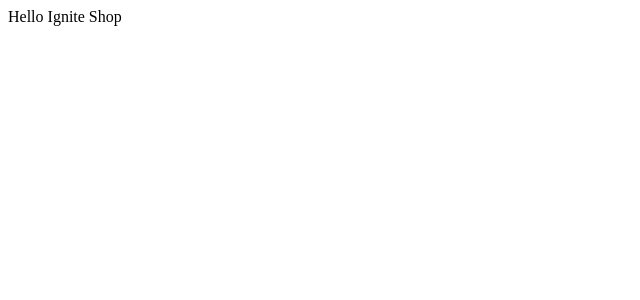
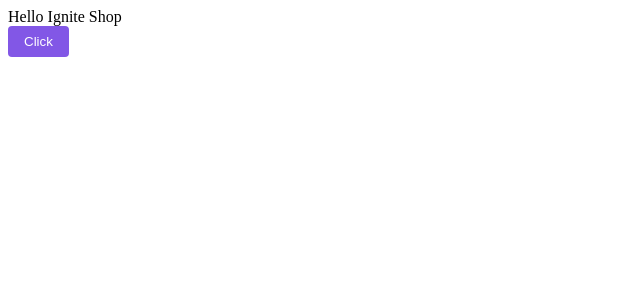
Before and after one commit to Jeronimo-MZ/ignite-reactjs-2022, a Next.js app in the folder 04-ignite-shop/: page / in a window 1280 px wide. Shown: the top 300 px of the page, without its empty margins (0-640 px from the left). Built offline with nearby package versions, Linux system fonts and the light colour scheme.

Commit message:
feat(ignite-shop): add stitches

```diff
--- a/04-ignite-shop/package.json
+++ b/04-ignite-shop/package.json
@@ -10,6 +10,7 @@
   },
   "dependencies": {
     "@next/font": "13.1.6",
+    "@stitches/react": "^1.2.8",
     "@types/node": "18.14.0",
     "@types/react": "18.0.28",
     "@types/react-dom": "18.0.11",
--- a/04-ignite-shop/src/pages/_document.tsx
+++ b/04-ignite-shop/src/pages/_document.tsx
@@ -1,3 +1,4 @@
+import { getCssText } from "@/styles";
 import { Html, Head, Main, NextScript } from "next/document";
 
 export default function Document() {
@@ -11,6 +12,10 @@
                     href="https://fonts.googleapis.com/css2?family=Roboto:wght@400;500;700&display=swap"
                     rel="stylesheet"
                 />
+                <style
+                    id="stitches"
+                    dangerouslySetInnerHTML={{ __html: getCssText() }}
+                />
                 <link rel="icon" href="/favicon.ico" />
             </Head>
             <body>
--- a/04-ignite-shop/src/pages/index.tsx
+++ b/04-ignite-shop/src/pages/index.tsx
@@ -1,4 +1,17 @@
+import { styled } from "@/styles";
 import Head from "next/head";
+
+const Button = styled("button", {
+    backgroundColor: "$rocketseat",
+    border: 0,
+    borderRadius: 4,
+    color: "white",
+    padding: "0.5rem 1rem",
+    cursor: "pointer",
+    "&:hover": {
+        filter: "brightness(.8)",
+    },
+});
 
 export default function Home() {
     return (
@@ -6,7 +19,11 @@
             <Head>
                 <title>Ignite Shop</title>
             </Head>
-            <main>Hello Ignite Shop</main>
+            <main>
+                Hello Ignite Shop
+                <br />
+                <Button>Click</Button>
+            </main>
         </>
     );
 }
--- /dev/null
+++ b/04-ignite-shop/src/styles/index.ts
@@ -0,0 +1,18 @@
+import { createStitches } from "@stitches/react";
+
+export const {
+    config,
+    styled,
+    createTheme,
+    theme,
+    css,
+    globalCss,
+    getCssText,
+    keyframes,
+} = createStitches({
+    theme: {
+        colors: {
+            rocketseat: "#8257e6",
+        },
+    },
+});
```
Also changed, not shown: 1 other file (tests, documents, lock files or other folders).
